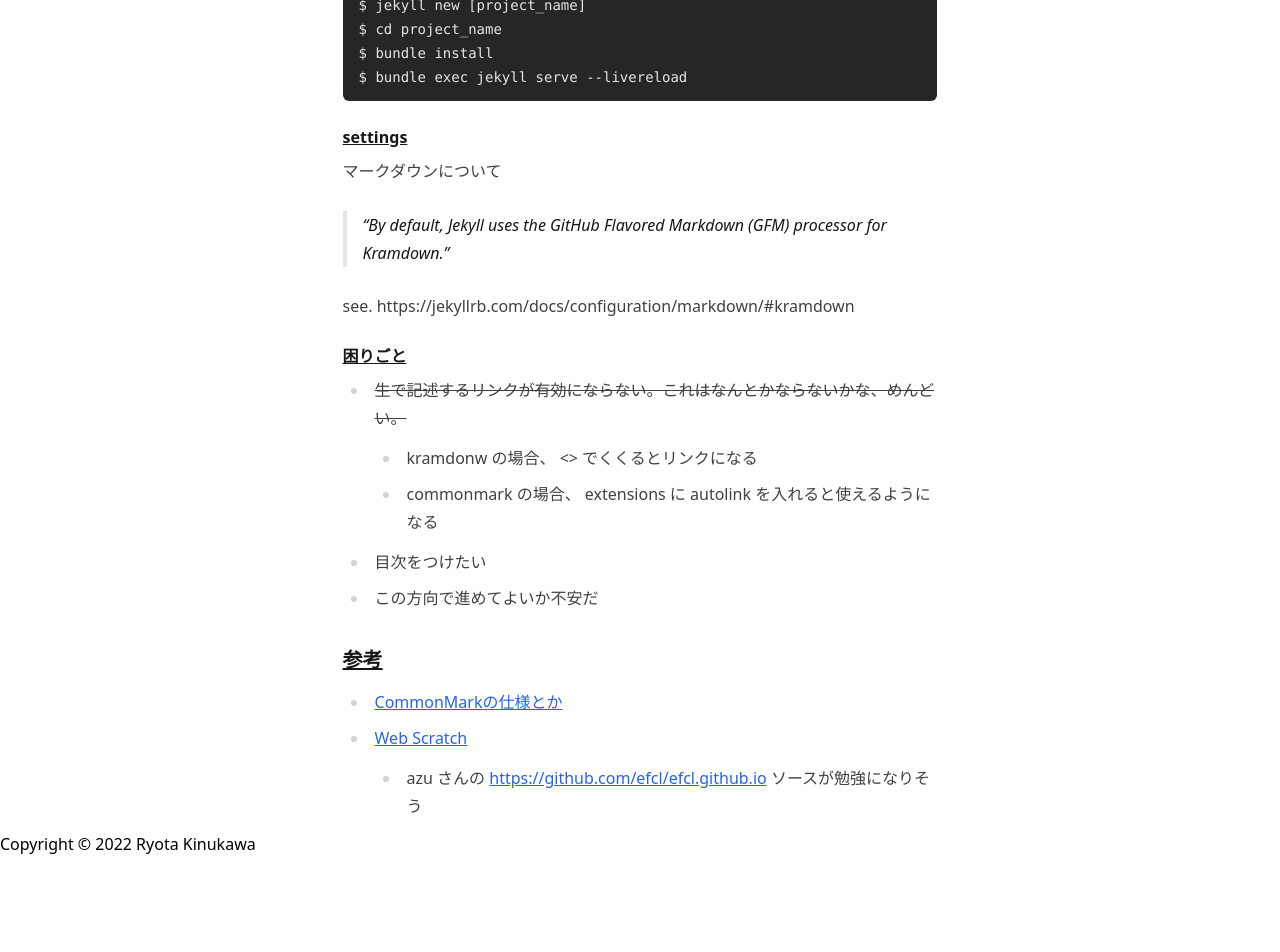
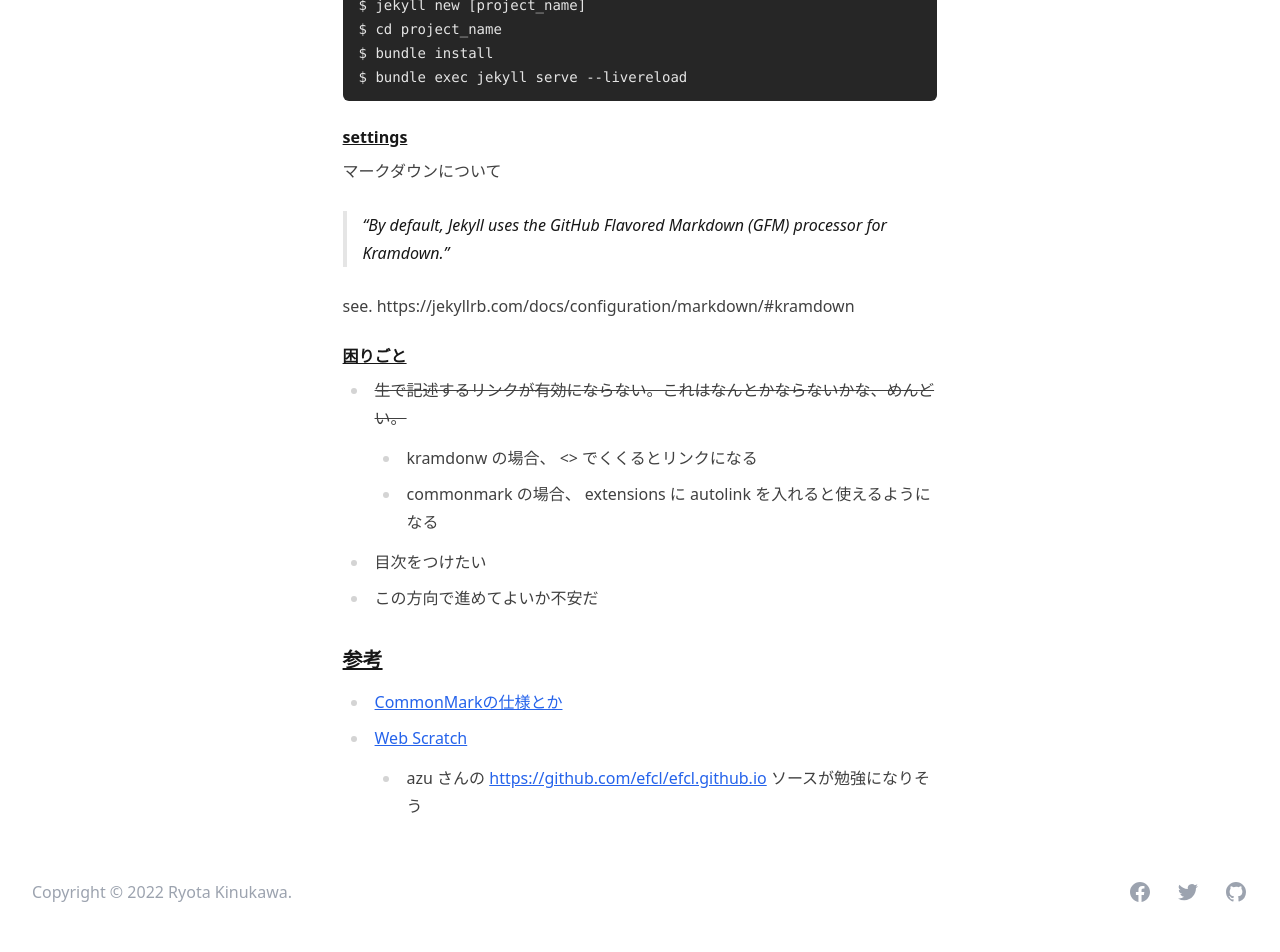
Before and after one commit to pojiro/pojiro.github.io, a Jekyll site: the page built from _posts/2022-10-08-welcome-to-jekyll.md, in a window 1280 px wide. Shown: the part 1011-1963 px from the top of the page. Built offline with Jekyll 4.4.1, drawn with Linux system fonts in a browser that asks for light colours; some web fonts are replaced; Markdown is read by kramdown in place of the engine named in the settings; before the commit the page ends 1867 px from its top, so only the background shows below that.

Commit message:
add: footer.html

```diff
--- /dev/null
+++ b/_includes/footer.html
@@ -0,0 +1,30 @@
+<footer class="bg-white">
+  <div class="mx-auto max-w-7xl py-12 px-4 sm:px-6 md:flex md:items-center md:justify-between lg:px-8">
+    <div class="flex justify-center space-x-6 md:order-2">
+      <a href="https://www.facebook.com/ryota.kinukawa" class="text-gray-400 hover:text-gray-500">
+        <span class="sr-only">Facebook</span>
+        <svg class="h-6 w-6" fill="currentColor" viewBox="0 0 24 24" aria-hidden="true">
+          <path fill-rule="evenodd" d="M22 12c0-5.523-4.477-10-10-10S2 6.477 2 12c0 4.991 3.657 9.128 8.438 9.878v-6.987h-2.54V12h2.54V9.797c0-2.506 1.492-3.89 3.777-3.89 1.094 0 2.238.195 2.238.195v2.46h-1.26c-1.243 0-1.63.771-1.63 1.562V12h2.773l-.443 2.89h-2.33v6.988C18.343 21.128 22 16.991 22 12z" clip-rule="evenodd" />
+        </svg>
+      </a>
+
+      <a href="https://twitter.com/pojiro3" class="text-gray-400 hover:text-gray-500">
+        <span class="sr-only">Twitter</span>
+        <svg class="h-6 w-6" fill="currentColor" viewBox="0 0 24 24" aria-hidden="true">
+          <path d="M8.29 20.251c7.547 0 11.675-6.253 11.675-11.675 0-.178 0-.355-.012-.53A8.348 8.348 0 0022 5.92a8.19 8.19 0 01-2.357.646 4.118 4.118 0 001.804-2.27 8.224 8.224 0 01-2.605.996 4.107 4.107 0 00-6.993 3.743 11.65 11.65 0 01-8.457-4.287 4.106 4.106 0 001.27 5.477A4.072 4.072 0 012.8 9.713v.052a4.105 4.105 0 003.292 4.022 4.095 4.095 0 01-1.853.07 4.108 4.108 0 003.834 2.85A8.233 8.233 0 012 18.407a11.616 11.616 0 006.29 1.84" />
+        </svg>
+      </a>
+
+      <a href="https://github.com/pojiro" class="text-gray-400 hover:text-gray-500">
+        <span class="sr-only">GitHub</span>
+        <svg class="h-6 w-6" fill="currentColor" viewBox="0 0 24 24" aria-hidden="true">
+          <path fill-rule="evenodd" d="M12 2C6.477 2 2 6.484 2 12.017c0 4.425 2.865 8.18 6.839 9.504.5.092.682-.217.682-.483 0-.237-.008-.868-.013-1.703-2.782.605-3.369-1.343-3.369-1.343-.454-1.158-1.11-1.466-1.11-1.466-.908-.62.069-.608.069-.608 1.003.07 1.531 1.032 1.531 1.032.892 1.53 2.341 1.088 2.91.832.092-.647.35-1.088.636-1.338-2.22-.253-4.555-1.113-4.555-4.951 0-1.093.39-1.988 1.029-2.688-.103-.253-.446-1.272.098-2.65 0 0 .84-.27 2.75 1.026A9.564 9.564 0 0112 6.844c.85.004 1.705.115 2.504.337 1.909-1.296 2.747-1.027 2.747-1.027.546 1.379.202 2.398.1 2.651.64.7 1.028 1.595 1.028 2.688 0 3.848-2.339 4.695-4.566 4.943.359.309.678.92.678 1.855 0 1.338-.012 2.419-.012 2.747 0 .268.18.58.688.482A10.019 10.019 0 0022 12.017C22 6.484 17.522 2 12 2z" clip-rule="evenodd" />
+        </svg>
+      </a>
+
+    </div>
+    <div class="mt-8 md:order-1 md:mt-0">
+      <p class="text-center text-base text-gray-400">Copyright &copy; 2022 Ryota Kinukawa.</p>
+    </div>
+  </div>
+</footer>
--- a/_layouts/default.html
+++ b/_layouts/default.html
@@ -11,5 +11,6 @@
   </head>
   <body>
     {{ content }}
+    {% include footer.html %}
   </body>
 </html>
--- a/_layouts/post.html
+++ b/_layouts/post.html
@@ -5,6 +5,3 @@ layout: default
   <h2>{{ page.title }}</h1>
   {{ content }}
 </div>
-<footer>
-  Copyright &copy; 2022 Ryota Kinukawa
-</footer>
--- a/assets/css/output.css
+++ b/assets/css/output.css
@@ -1223,9 +1223,85 @@ video {
   --tw-prose-invert-td-borders: #404040;
 }
 
+.sr-only {
+  position: absolute;
+  width: 1px;
+  height: 1px;
+  padding: 0;
+  margin: -1px;
+  overflow: hidden;
+  clip: rect(0, 0, 0, 0);
+  white-space: nowrap;
+  border-width: 0;
+}
+
 .mx-auto {
   margin-left: auto;
   margin-right: auto;
+}
+
+.mt-8 {
+  margin-top: 2rem;
+}
+
+.flex {
+  display: flex;
+}
+
+.h-6 {
+  height: 1.5rem;
+}
+
+.w-6 {
+  width: 1.5rem;
+}
+
+.max-w-7xl {
+  max-width: 80rem;
+}
+
+.justify-center {
+  justify-content: center;
+}
+
+.space-x-6 > :not([hidden]) ~ :not([hidden]) {
+  --tw-space-x-reverse: 0;
+  margin-right: calc(1.5rem * var(--tw-space-x-reverse));
+  margin-left: calc(1.5rem * calc(1 - var(--tw-space-x-reverse)));
+}
+
+.bg-white {
+  --tw-bg-opacity: 1;
+  background-color: rgb(255 255 255 / var(--tw-bg-opacity));
+}
+
+.py-12 {
+  padding-top: 3rem;
+  padding-bottom: 3rem;
+}
+
+.px-4 {
+  padding-left: 1rem;
+  padding-right: 1rem;
+}
+
+.text-center {
+  text-align: center;
+}
+
+.text-base {
+  font-size: 1rem;
+  line-height: 1.5rem;
+}
+
+.text-gray-400 {
+  --tw-text-opacity: 1;
+  color: rgb(156 163 175 / var(--tw-text-opacity));
+}
+
+.hover\:text-gray-500:hover {
+  --tw-text-opacity: 1;
+  color: rgb(107 114 128 / var(--tw-text-opacity));
 }
 
 .prose-headings\:underline :is(:where(h1, h2, h3, h4, h5, h6, th):not(:where([class~="not-prose"] *))) {
@@ -1237,3 +1313,43 @@ video {
   --tw-text-opacity: 1;
   color: rgb(37 99 235 / var(--tw-text-opacity));
 }
+
+@media (min-width: 640px) {
+  .sm\:px-6 {
+    padding-left: 1.5rem;
+    padding-right: 1.5rem;
+  }
+}
+
+@media (min-width: 768px) {
+  .md\:order-2 {
+    order: 2;
+  }
+
+  .md\:order-1 {
+    order: 1;
+  }
+
+  .md\:mt-0 {
+    margin-top: 0px;
+  }
+
+  .md\:flex {
+    display: flex;
+  }
+
+  .md\:items-center {
+    align-items: center;
+  }
+
+  .md\:justify-between {
+    justify-content: space-between;
+  }
+}
+
+@media (min-width: 1024px) {
+  .lg\:px-8 {
+    padding-left: 2rem;
+    padding-right: 2rem;
+  }
+}
--- a/tailwind.config.js
+++ b/tailwind.config.js
@@ -2,7 +2,7 @@
 const defaultTheme = require('tailwindcss/defaultTheme')
 
 module.exports = {
-  content: ["./_layouts/**/*.html", "./*.html"],
+  content: ["./_layouts/**/*.html", "./_includes/**/*.html", "./*.html"],
   theme: {
     extend: {
       fontFamily: {
```
